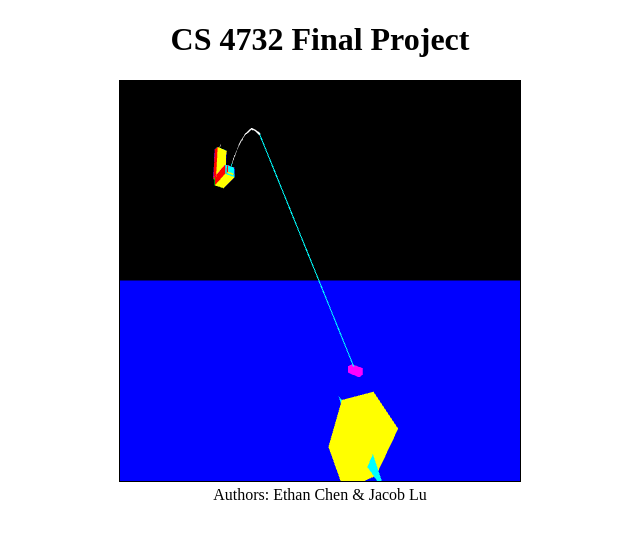
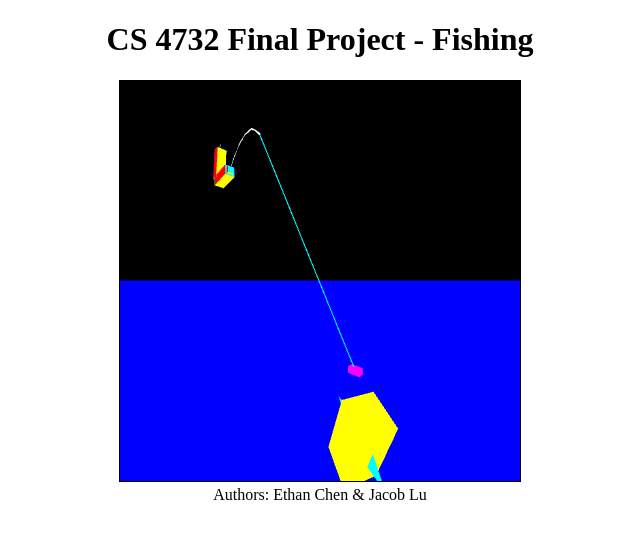
Before and after one commit to ezchen0001/CS4732Fishing, a plain HTML site: page index.html in a window 1280 px wide. Shown: the whole page, without its empty margins (320-960 px from the left). Drawn offline with Linux system fonts and the light colour scheme.

Commit message:
Update index.html

```diff
--- a/index.html
+++ b/index.html
@@ -2,7 +2,7 @@
 <html lang="en">
 <head>
     <meta charset="utf-8" />
-    <title>CS 4732 Project 2</title>
+    <title>Fishing</title>
 
     <script id="vshader" type="x-shader/x-vertex">
         attribute vec4 vPosition;
@@ -63,7 +63,7 @@
 <body onload="main()">
 
 <div style="text-align: center">
-    <h1 id='htitle'>CS 4732 Final Project</h1>
+    <h1 id='htitle'>CS 4732 Final Project - Fishing</h1>
 
     <canvas id="webgl" width="400" height="400" style="border: 1px solid black;">
         Please use a browser that supports the "canvas" tag.
```
